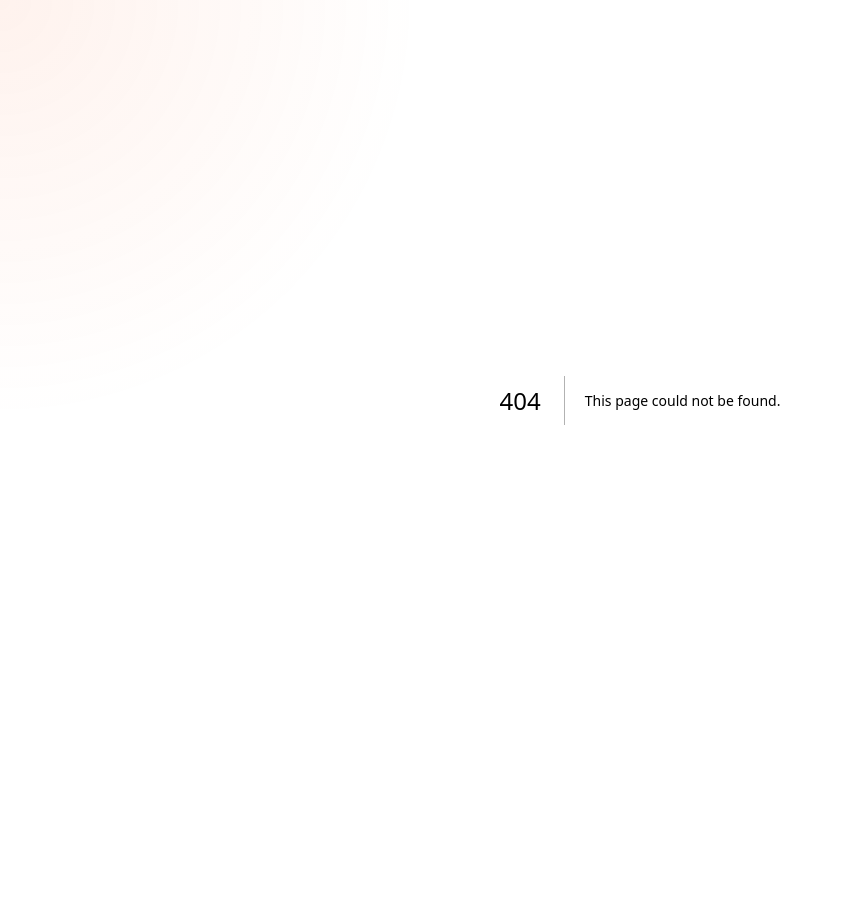
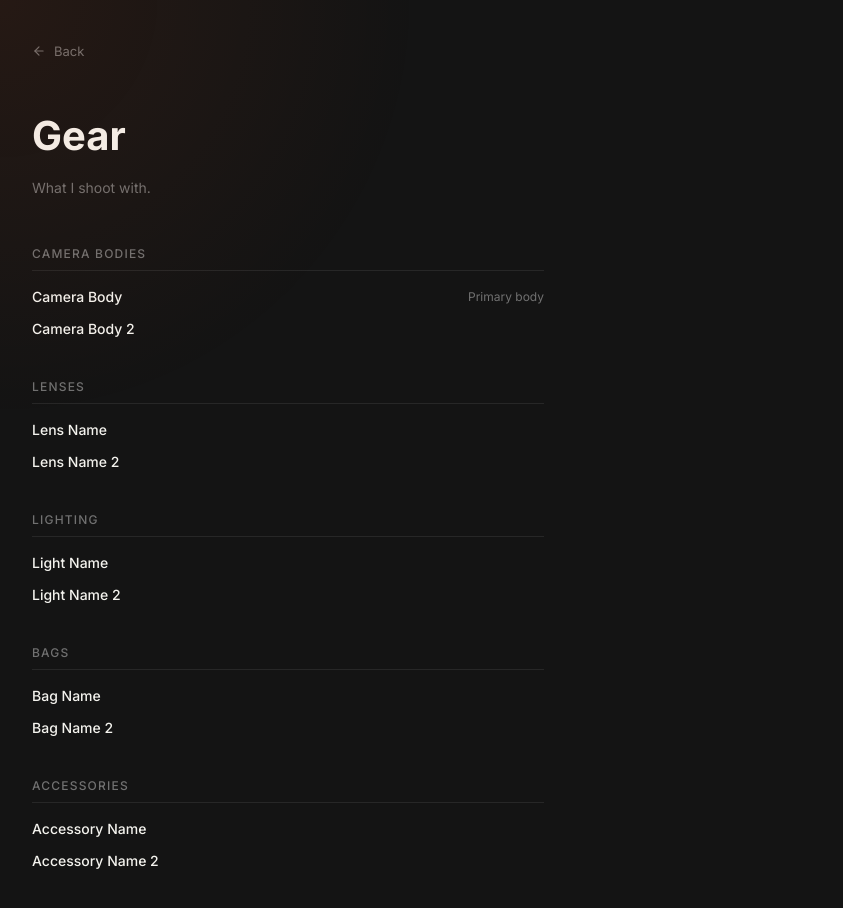
Before and after one commit to charlieramus/charlieramus.com, a Next.js app: page /gear in a window 1280 px wide. Before the commit this address had no page. Shown: the top 908 px of the page, without its empty margins (0-843 px from the left). Before the commit the page ends 800 px from the top, so only its background shows below. Built offline with nearby package versions, Linux system fonts and the light colour scheme.

Commit message:
New Photos + Gear List

```diff
--- /dev/null
+++ b/app/gear/page.tsx
@@ -0,0 +1,40 @@
+import type { Metadata } from "next";
+import Link from "next/link";
+import { ArrowLeft } from "lucide-react";
+import GearList from "@/components/GearList";
+
+export const metadata: Metadata = {
+  title: "Gear",
+  description: "What I shoot with.",
+};
+
+export default function GearPage() {
+  return (
+    <div className="min-h-screen bg-[#141414] text-[#f4f3ee] px-8 py-10">
+      <Link
+        href="/photography"
+        className="inline-flex items-center gap-2 text-[#717171] hover:text-[#f4f3ee] transition-colors duration-200 mb-10 text-[13px]"
+      >
+        <ArrowLeft size={14} />
+        Back
+      </Link>
+
+      <div className="max-w-lg">
+        <h1
+          style={{
+            fontFamily: "Inter, sans-serif",
+            fontWeight: 700,
+            fontSize: "2.5rem",
+            color: "#f4f3ee",
+            marginBottom: "0.5rem",
+          }}
+        >
+          Gear
+        </h1>
+        {/* CUSTOMIZE: one-line subtext below the title */}
+        <p className="text-sm text-[#717171] mb-12">What I shoot with.</p>
+        <GearList />
+      </div>
+    </div>
+  );
+}
--- /dev/null
+++ b/components/GearList.tsx
@@ -0,0 +1,86 @@
+import { ArrowUpRight } from "lucide-react";
+
+type GearItem = {
+  name: string;
+  note: string;
+  href: string;
+};
+
+const gear: Record<string, GearItem[]> = {
+  bodies: [
+    // CUSTOMIZE: camera body name, short note (e.g. "Primary body"), and manufacturer/retailer URL or ""
+    { name: "Camera Body", note: "Primary body", href: "" },
+    // CUSTOMIZE: add more bodies here
+    { name: "Camera Body 2", note: "", href: "" },
+  ],
+  lenses: [
+    // CUSTOMIZE: lens name, short note (e.g. "Portraits"), and manufacturer/retailer URL or ""
+    { name: "Lens Name", note: "", href: "" },
+    // CUSTOMIZE: add more lenses here
+    { name: "Lens Name 2", note: "", href: "" },
+  ],
+  lighting: [
+    // CUSTOMIZE: light name, short note (e.g. "Key light"), and manufacturer/retailer URL or ""
+    { name: "Light Name", note: "", href: "" },
+    // CUSTOMIZE: add more lighting here
+    { name: "Light Name 2", note: "", href: "" },
+  ],
+  bags: [
+    // CUSTOMIZE: bag name, short note (e.g. "Everyday carry"), and manufacturer/retailer URL or ""
+    { name: "Bag Name", note: "", href: "" },
+    // CUSTOMIZE: add more bags here
+    { name: "Bag Name 2", note: "", href: "" },
+  ],
+  accessories: [
+    // CUSTOMIZE: accessory name, short note, and manufacturer/retailer URL or ""
+    { name: "Accessory Name", note: "", href: "" },
+    // CUSTOMIZE: add more accessories here
+    { name: "Accessory Name 2", note: "", href: "" },
+  ],
+};
+
+const sections: { key: keyof typeof gear; label: string }[] = [
+  { key: "bodies", label: "Camera Bodies" },
+  { key: "lenses", label: "Lenses" },
+  { key: "lighting", label: "Lighting" },
+  { key: "bags", label: "Bags" },
+  { key: "accessories", label: "Accessories" },
+];
+
+export default function GearList() {
+  return (
+    <div className="flex flex-col gap-10">
+      {sections.map(({ key, label }) => (
+        <div key={key}>
+          <p className="text-xs font-medium tracking-widest uppercase text-[#717171] mb-2">
+            {label}
+          </p>
+          <div style={{ height: "1px", background: "#272727", marginBottom: "1rem" }} />
+          <div className="flex flex-col gap-3">
+            {gear[key].map((item) => (
+              <div key={item.name} className="flex items-center justify-between gap-4">
+                <span className="text-sm font-medium text-[#f4f3ee]">{item.name}</span>
+                <div className="flex items-center gap-2 shrink-0">
+                  {item.note && (
+                    <span className="text-xs text-[#717171]">{item.note}</span>
+                  )}
+                  {item.href && (
+                    <a
+                      href={item.href}
+                      target="_blank"
+                      rel="noopener noreferrer"
+                      aria-label={`View ${item.name}`}
+                      className="text-[#717171] hover:text-[#f4f3ee] transition-colors duration-150"
+                    >
+                      <ArrowUpRight size={14} />
+                    </a>
+                  )}
+                </div>
+              </div>
+            ))}
+          </div>
+        </div>
+      ))}
+    </div>
+  );
+}
--- a/components/photography-gallery.tsx
+++ b/components/photography-gallery.tsx
@@ -2,6 +2,7 @@
 
 import { useState, useEffect } from "react";
 import Image from "next/image";
+import Link from "next/link";
 import { X } from "lucide-react";
 
 function isMothersDayToday(): boolean {
@@ -56,7 +57,7 @@ function MothersDayCard({ onDismiss }: { onDismiss: () => void }) {
             I know I'm not always great at saying it, but I think about how lucky I am to have you as my mom more than you'd guess. You have always been there, and always supported me. I hope we have another wonderful year together, and I cant't wait to see what new trips and adventures we get to share. I hope that when we part (college), this site can be used as another form of link between our realities, it features a website I will update frequently with all my photos and hopefully videos eventually.
           </p>
           <p style={{ marginTop: "1rem" }}>
-            Love you so much. - Charlie
+            Love you so much.
           </p>
         </div>
 
@@ -121,6 +122,10 @@ const photos: Photo[] = [
   { src: "/photos/20251225-IMG_1987_WebP.webp",    alt: "December 2025",     ratio: 1.5,   placeholder: false , caption: "A satalite near Boulder, CO. In the past used for radio emissions from satellites, space weather, and atmospheric data and operated by NTIA/ITS and NOAA" },
   // CUSTOMIZE: add caption text here, leave undefined to show nothing
   { src: "/photos/20251225-IMG_1988_WebP.webp",    alt: "December 2025",     ratio: 1.5,   placeholder: false , caption: "The milky way. Taken in a bortle 4 on a F/4." },
+  // CUSTOMIZE: add caption text here, leave undefined to show nothing
+  { src: "/photos/20260509-IMGL9576.webp", alt: "Ford F-150 parked on a gravel mountain road surrounded by tall pines under a dramatic cloudy sky", ratio: 0.667, placeholder: false, caption: "F-150 on a mountain road in Colorado." },
+  // CUSTOMIZE: add caption text here, leave undefined to show nothing
+  { src: "/photos/20260509-IMGL9770.webp", alt: "Ford F-150 Tremor parked in a mountain meadow with snow-dusted peaks and pine trees in the background", ratio: 0.667, placeholder: false, caption: "Ford F-150 Tremor at elevation, Colorado." },
   // CUSTOMIZE: add caption text here, leave undefined to show nothing
   { src: "/photos/20260304-IMGL3696_WebP.webp",    alt: "March 2026",        ratio: 1.5,   placeholder: false , caption: "Brand new fire Helicopter Flying over Boulder Colorado responding to the Heil fire." },
   // CUSTOMIZE: add caption text here, leave undefined to show nothing
@@ -236,6 +241,16 @@ export default function PhotographyGallery() {
         ))}
       </div>
 
+      <div className="flex flex-col items-center mt-12 gap-3">
+        <p className="text-xs text-neutral-600">That&apos;s everything for now. More adventures are in the works.</p>
+        <Link
+          href="/gear"
+          className="text-xs text-neutral-500 hover:text-neutral-300 transition-colors duration-150"
+        >
+          Gear List
+        </Link>
+      </div>
+
       {lightboxIdx !== null && (
         <div
           className="fixed inset-0 z-50 flex items-center justify-center bg-black/80"
```
Also changed, not shown: 2 other files (tests, documents, lock files or other folders).
